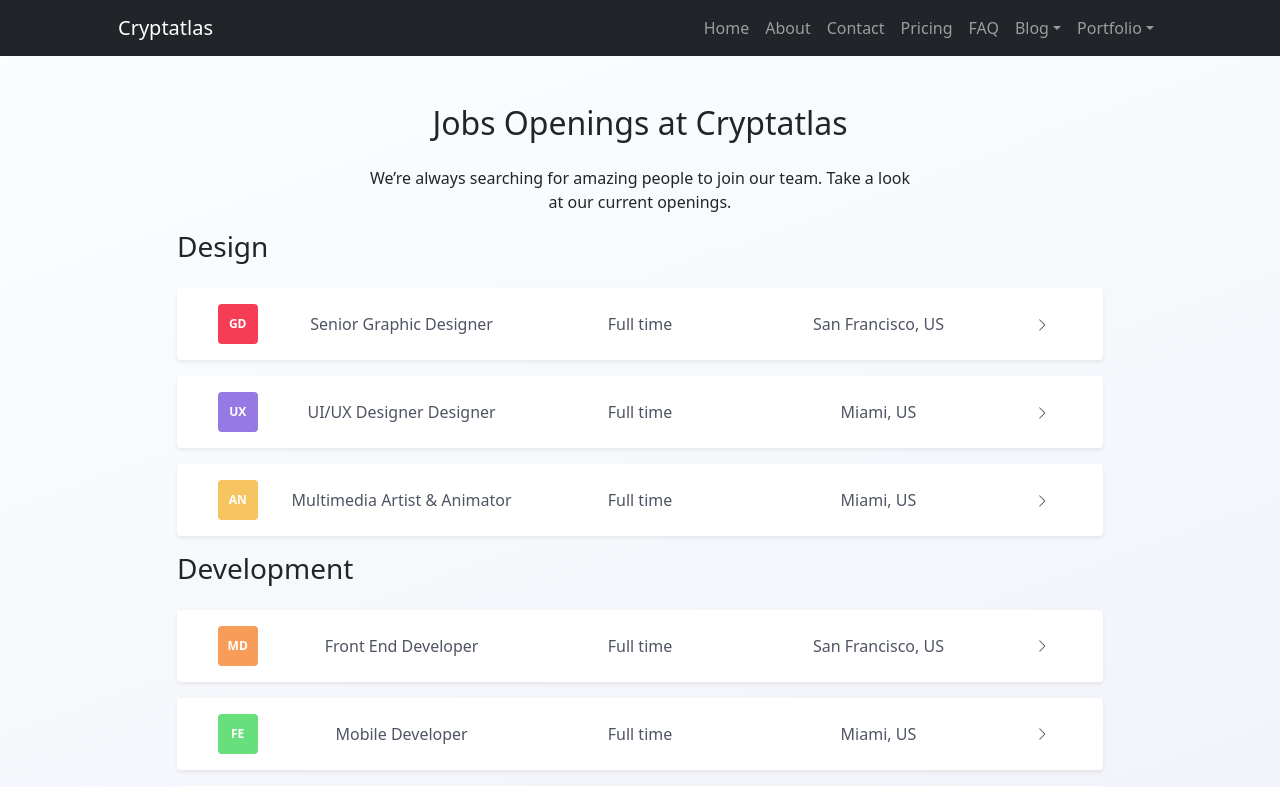
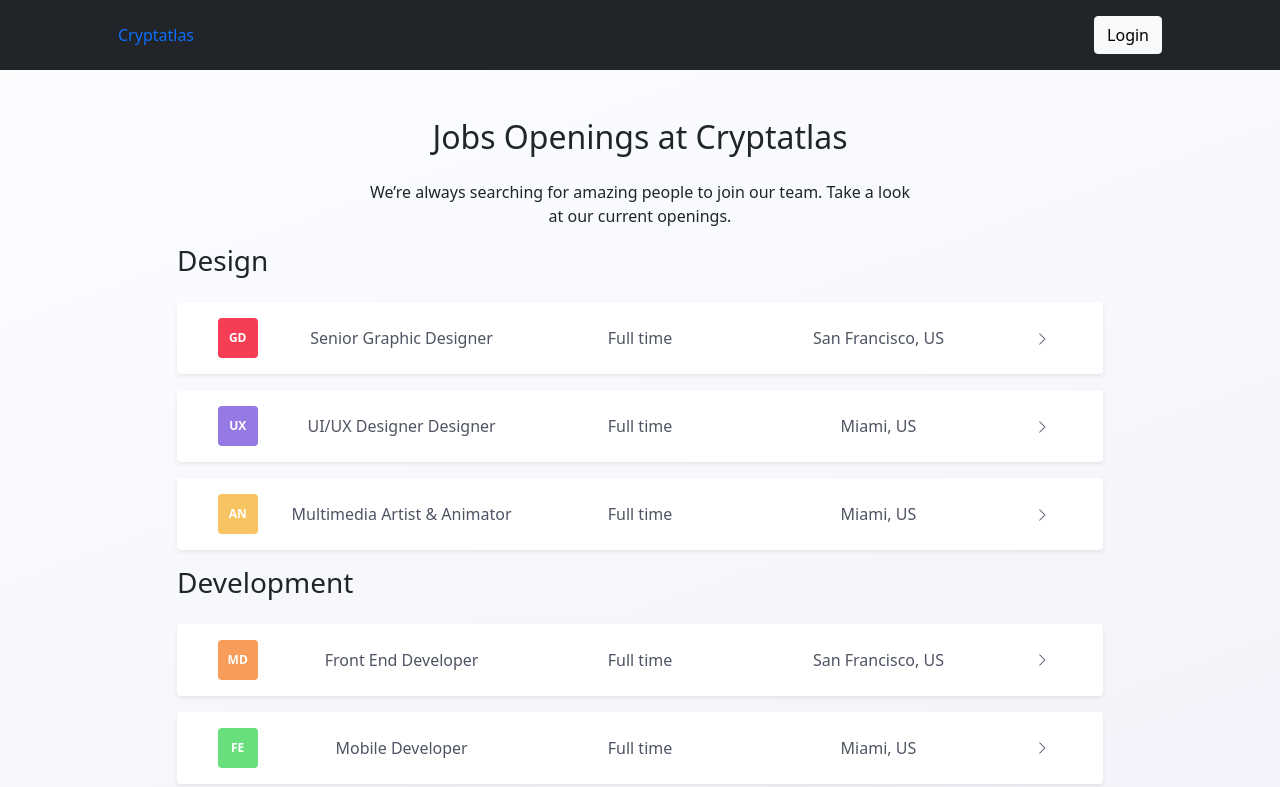
Before and after one commit to knekvasil/cryptatlas, a React (Create React App) app in the folder crypt-react/: page /careers in a window 1280 px wide. Shown: the top 787 px of the page. Built offline with nearby package versions, Linux system fonts and the light colour scheme; some icons are missing.

Commit message:
login button disappear on auth pathf

```diff
--- a/crypt-react/src/components/Footer.js
+++ b/crypt-react/src/components/Footer.js
@@ -99,7 +99,7 @@ function Footer() {
 											role="button"
 											className=" btn-white p-2 m-2 btn btn-round btn-rised btn-icon x"
 										>
-											<i class="bi bi-github"></i>
+											<i className="bi bi-github"></i>
 										</a>
 									</div>
 								</div>
--- a/crypt-react/src/components/NavBar.js
+++ b/crypt-react/src/components/NavBar.js
@@ -1,12 +1,28 @@
 // NavBar.js
 
+import { Link } from "react-router-dom";
+import { useState, useContext } from "react";
+import { NavBarContext } from "../context/NavBarContext";
+
 function NavBar() {
+	const { authPath } = useContext(NavBarContext);
+
+	// function isAuthPath() {
+	// 	if (authPath) (
+	// 		window.location.pathname === "/register" ||
+	// 		window.location.pathname === "/login"
+	// 	) {
+	// 		setAuthState(false);
+	// 	} else {
+	// 		setAuthState(true);
+	// 	}
+	// }
+
 	return (
 		<nav className="navbar navbar-expand-lg navbar-dark bg-dark">
-			<div className="container px-5">
-				<a className="navbar-brand" href="index.html">
-					Cryptatlas
-				</a>
+			<div className="container px-5 mt-2 mb-2">
+				<Link to="/">Cryptatlas</Link>
+
 				<button
 					className="navbar-toggler"
 					type="button"
@@ -20,85 +36,17 @@ function NavBar() {
 				</button>
 				<div className="collapse navbar-collapse" id="navbarSupportedContent">
 					<ul className="navbar-nav ms-auto mb-2 mb-lg-0">
-						<li className="nav-item">
-							<a className="nav-link" href="index.html">
-								Home
-							</a>
-						</li>
-						<li className="nav-item">
-							<a className="nav-link" href="about.html">
-								About
-							</a>
-						</li>
-						<li className="nav-item">
-							<a className="nav-link" href="contact.html">
-								Contact
-							</a>
-						</li>
-						<li className="nav-item">
-							<a className="nav-link" href="pricing.html">
-								Pricing
-							</a>
-						</li>
-						<li className="nav-item">
-							<a className="nav-link" href="faq.html">
-								FAQ
-							</a>
-						</li>
-						<li className="nav-item dropdown">
-							<a
-								className="nav-link dropdown-toggle"
-								id="navbarDropdownBlog"
-								href="#"
-								role="button"
-								data-bs-toggle="dropdown"
-								aria-expanded="false"
-							>
-								Blog
-							</a>
-							<ul
-								className="dropdown-menu dropdown-menu-end"
-								aria-labelledby="navbarDropdownBlog"
-							>
-								<li>
-									<a className="dropdown-item" href="blog-home.html">
-										Blog Home
-									</a>
-								</li>
-								<li>
-									<a className="dropdown-item" href="blog-post.html">
-										Blog Post
-									</a>
-								</li>
-							</ul>
-						</li>
-						<li className="nav-item dropdown">
-							<a
-								className="nav-link dropdown-toggle"
-								id="navbarDropdownPortfolio"
-								href="#"
-								role="button"
-								data-bs-toggle="dropdown"
-								aria-expanded="false"
-							>
-								Portfolio
-							</a>
-							<ul
-								className="dropdown-menu dropdown-menu-end"
-								aria-labelledby="navbarDropdownPortfolio"
-							>
-								<li>
-									<a className="dropdown-item" href="portfolio-overview.html">
-										Portfolio Overview
-									</a>
-								</li>
-								<li>
-									<a className="dropdown-item" href="portfolio-item.html">
-										Portfolio Item
-									</a>
-								</li>
-							</ul>
-						</li>
+						<li className="nav-item"></li>
+						{authPath && (
+							<li className="nav-item">
+								<Link to="/login">
+									{console.log(window.location.pathname === "/login")}
+									<button type="button" className="btn btn-light">
+										Login
+									</button>
+								</Link>
+							</li>
+						)}
 					</ul>
 				</div>
 			</div>
--- /dev/null
+++ b/crypt-react/src/context/NavBarContext.js
@@ -0,0 +1,15 @@
+import { createContext, useState } from "react";
+
+export const NavBarContext = createContext({});
+
+function NavBarProvider({ children }) {
+	const [authPath, setAuthPath] = useState(true);
+
+	return (
+		<NavBarContext.Provider value={{ authPath, setAuthPath }}>
+			{children}
+		</NavBarContext.Provider>
+	);
+}
+
+export default NavBarProvider;
--- a/crypt-react/src/index.js
+++ b/crypt-react/src/index.js
@@ -4,14 +4,17 @@ import "./index.css";
 import App from "./App";
 import reportWebVitals from "./reportWebVitals";
 import { BrowserRouter } from "react-router-dom";
+import NavBarProvider from "./context/NavBarContext";
 
 import "bootstrap/dist/css/bootstrap.min.css";
 
 ReactDOM.render(
 	<React.StrictMode>
-		<BrowserRouter>
-			<App />
-		</BrowserRouter>
+		<NavBarProvider>
+			<BrowserRouter>
+				<App />
+			</BrowserRouter>
+		</NavBarProvider>
 	</React.StrictMode>,
 	document.getElementById("root")
 );
--- a/crypt-react/src/views/LandingPageView.js
+++ b/crypt-react/src/views/LandingPageView.js
@@ -1,6 +1,5 @@
 // LandingPageView.js
 
-import Footer from "../components/Footer";
 import "./LandingPageView.css";
 
 function LandingPageView() {
@@ -84,7 +83,7 @@ function LandingPageView() {
 								</div>
 								<div className="col h-100">
 									<div className="feature bg-primary bg-gradient text-white rounded-3 mb-3">
-										<i class="bi bi-cpu"></i>
+										<i className="bi bi-cpu"></i>
 									</div>
 									<h2 className="h5">Featured title</h2>
 									<p className="mb-0">
@@ -116,8 +115,8 @@ function LandingPageView() {
 									/>
 									<div className="fw-bold">
 										Tom Ato
-										<span className="fw-bold text-primary mx-1">/</span>
-										CEO, Pomodoro
+										<span className="fw-bold text-primary mx-1">/</span> CEO,
+										Cryptatlas
 									</div>
 								</div>
 							</div>
--- a/crypt-react/src/views/LoginView.js
+++ b/crypt-react/src/views/LoginView.js
@@ -1,8 +1,23 @@
 // LoginView.js
 
 import "./AuthForm.css";
+import { Link } from "react-router-dom";
+
+import { useContext, useEffect } from "react";
+import { NavBarContext } from "../context/NavBarContext";
 
 function Login() {
+	// import context variable for login display
+	const { setAuthPath } = useContext(NavBarContext);
+
+	useEffect(() => {
+		setAuthPath(false);
+
+		return () => {
+			setAuthPath(true);
+		};
+	}, []);
+
 	return (
 		<section
 			className="pt-5 pb-5 mt-0 align-items-center d-flex bg-dark"
@@ -56,7 +71,7 @@ function Login() {
 										</div>
 										<input
 											className="form-control"
-											placeholder="Create password"
+											placeholder="Password"
 											type="password"
 										/>
 									</div>
@@ -64,11 +79,11 @@ function Login() {
 									<div className="form-group">
 										<button type="submit" className="btn btn-primary btn-block">
 											{"  "}
-											Create Account{" "}
+											Login{" "}
 										</button>
 									</div>
 									<p className="text-center">
-										Have an account? <a href=""> Log In</a>
+										Dont have an account? <Link to="/register">Register</Link>
 									</p>
 								</form>
 							</div>
--- a/crypt-react/src/views/RegisterView.js
+++ b/crypt-react/src/views/RegisterView.js
@@ -1,8 +1,22 @@
 // SignupView.js
 
 import "./AuthForm.css";
+import { Link } from "react-router-dom";
+
+import { useContext, useEffect } from "react";
+import { NavBarContext } from "../context/NavBarContext";
 
 function Register() {
+	const { setAuthPath } = useContext(NavBarContext);
+
+	useEffect(() => {
+		setAuthPath(false);
+
+		return () => {
+			setAuthPath(true);
+		};
+	}, []);
+
 	return (
 		<section
 			className="pt-5 pb-5 mt-0 align-items-center d-flex bg-dark"
@@ -96,7 +110,7 @@ function Register() {
 										</button>
 									</div>
 									<p className="text-center">
-										Have an account? <a href=""> Log In</a>
+										Have an account? <Link to="/login">Login</Link>
 									</p>
 								</form>
 							</div>
--- a/crypt-react/src/views/landingPageView.css
+++ b/crypt-react/src/views/landingPageView.css
@@ -8,3 +8,7 @@
 	justify-content: center;
 	font-size: 1.5rem;
 }
+
+.fw-bold {
+	display: flex;
+}
```
